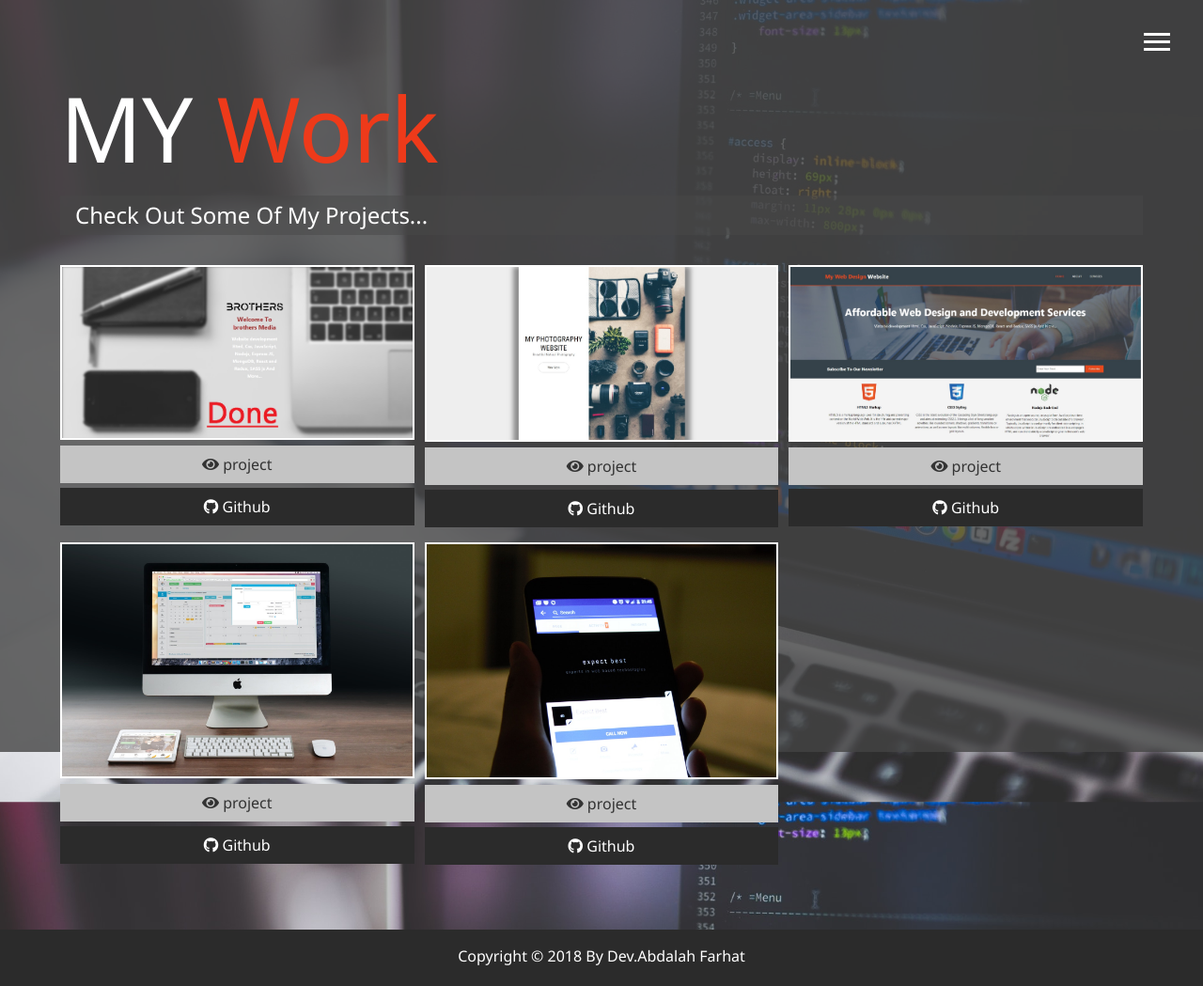
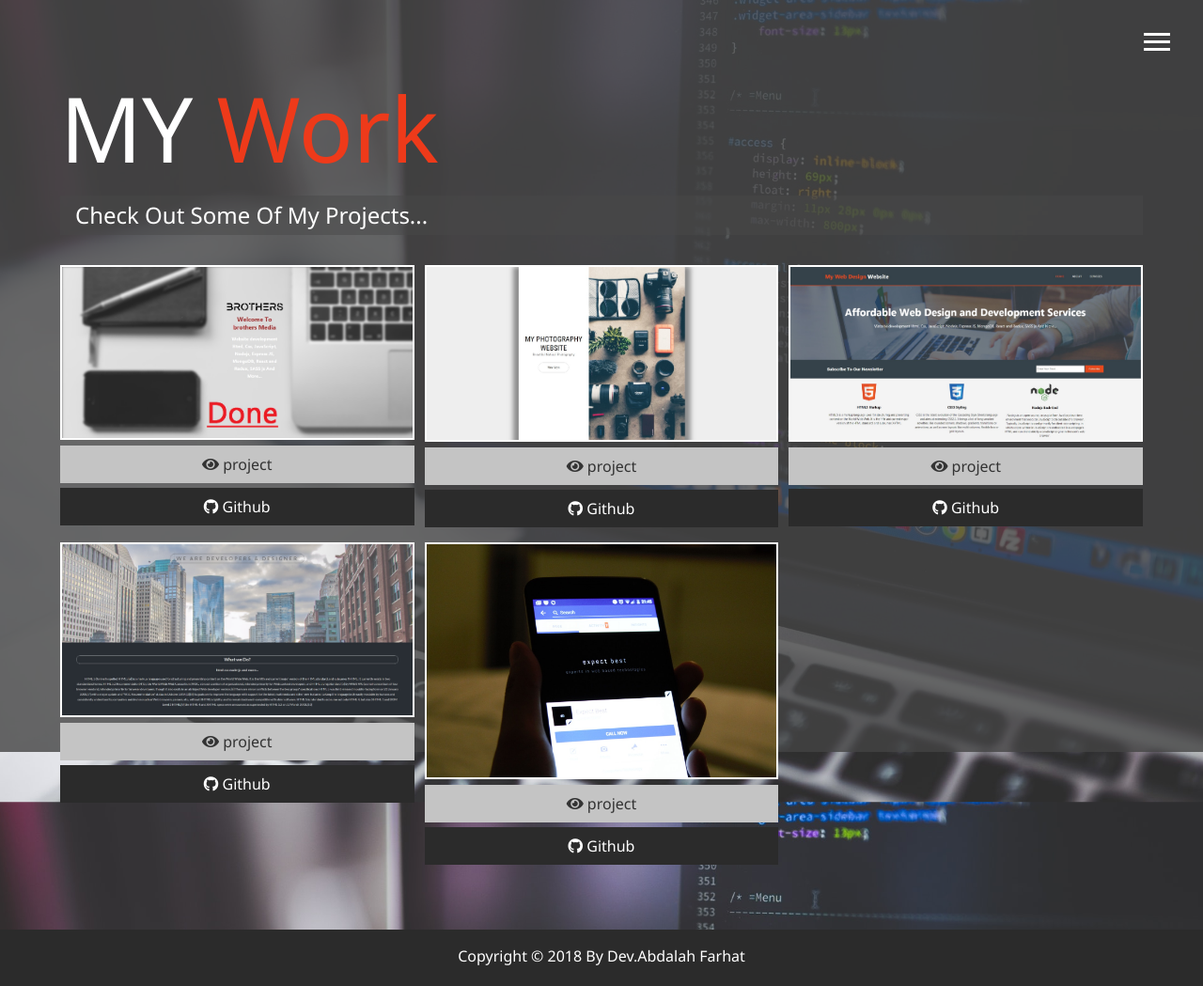
Before and after one commit to abdalahfarhat/My-Portfolio, a website: page dist/work.html in a window 1280 px wide. Shown: the whole page at 94% size. Drawn offline with Linux system fonts and the light colour scheme.

Commit message:
adding project 4

```diff
--- a/dist/work.html
+++ b/dist/work.html
@@ -103,10 +103,21 @@
 
         <div class="item">
           <a href="#!">
-            <img src="img/projects/project4.jpg" alt="project" />
+            <img
+              src="img/projects/we-are-developers-and-designers-website.jpg"
+              alt="project"
+            />
           </a>
-          <a href="#" class="btn-light"> <i class="fas fa-eye"></i> project </a>
-          <a href="#" class="btn-dark">
+          <a
+            href="https://abdalahfarhat.github.io/parallaxwebsite/"
+            class="btn-light"
+          >
+            <i class="fas fa-eye"></i> project
+          </a>
+          <a
+            href="https://github.com/abdalahfarhat/parallaxwebsite"
+            class="btn-dark"
+          >
             <i class="fab fa-github"></i> Github
           </a>
         </div>
```
Also changed, not shown: dist/img/projects/we-are-developers-and-designers-website.jpg (added).
